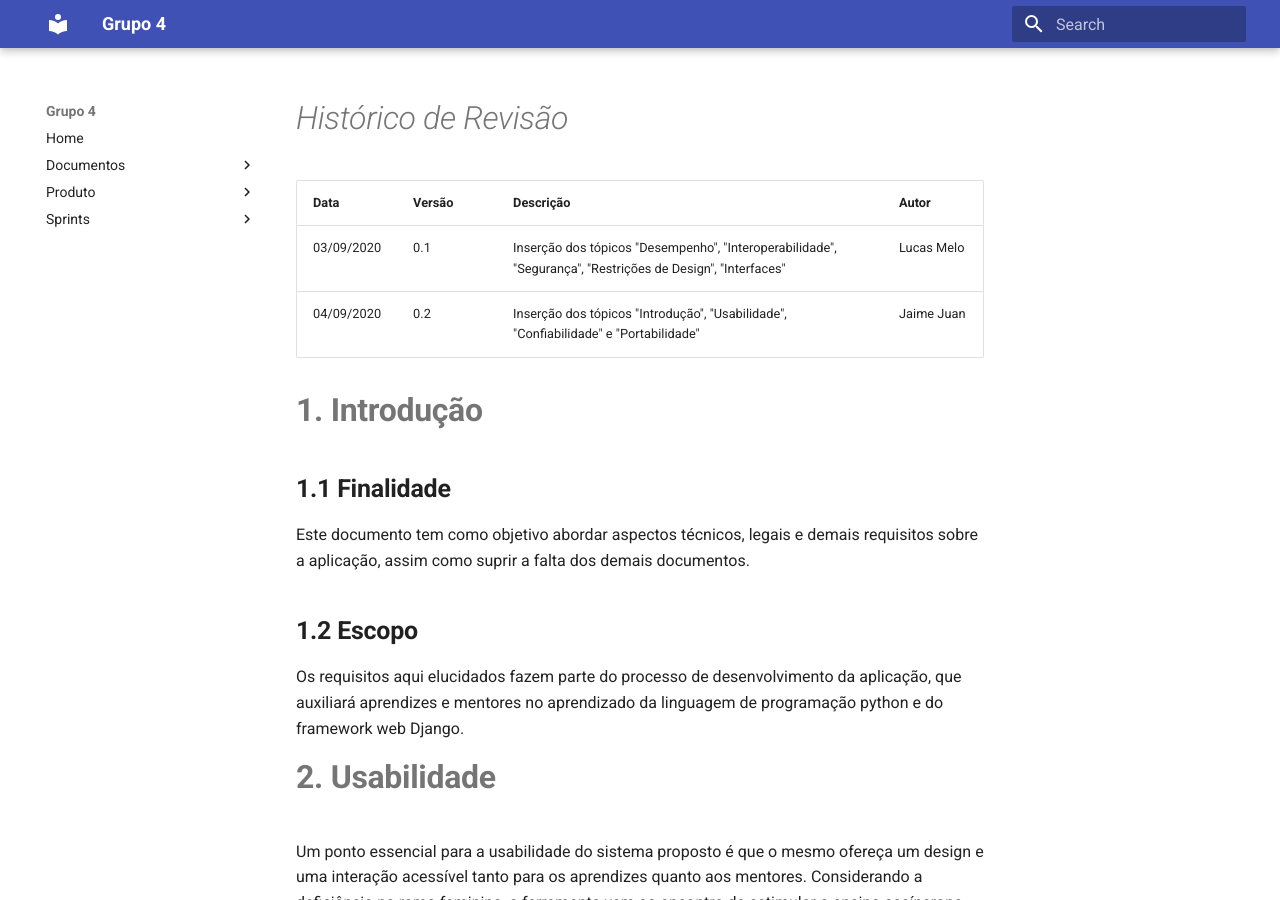
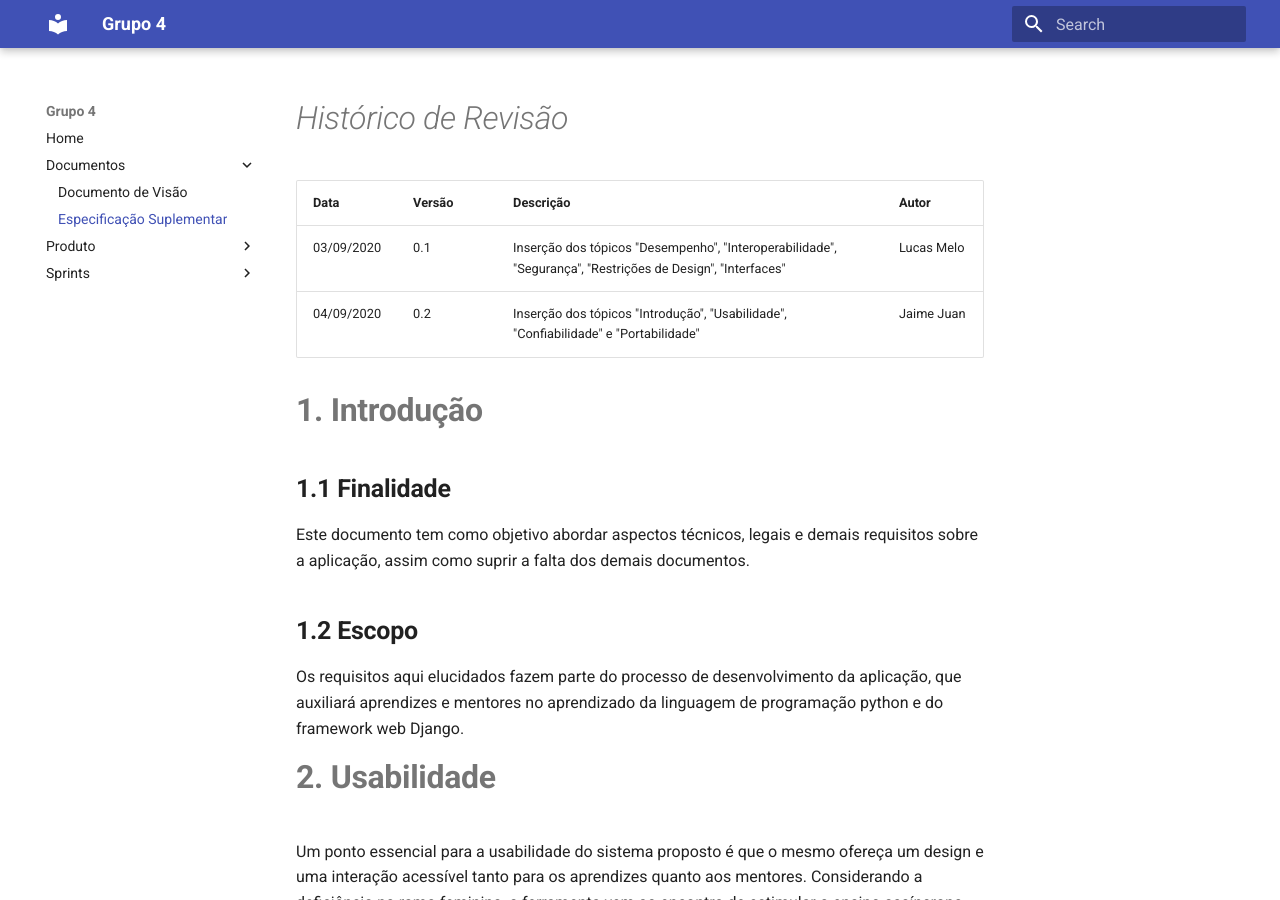
Before and after one commit to fga-eps-mds/2020.1-Minacademy-Wiki, an MkDocs documentation site: the page built from docs/documentos/doc_esp-suplementar.md, in a window 1280 px wide and 900 px high. Built offline with MkDocs 1.6.1 and Material for MkDocs 9.7.7, drawn with Linux system fonts in a browser that asks for light colours.

Commit message:
1- adicao do documento suplementar no mkdocs.yml

```diff
--- a/mkdocs.yml
+++ b/mkdocs.yml
@@ -7,6 +7,7 @@ nav:
     - Home: index.md
     - Documentos:
         - Documento de Visão: documentos/doc_visao.md
+        - Especificação Suplementar: documentos/doc_esp-suplementar.md
     - Produto:
         - Roadmaps: produto/roadmaps.md
         - Backlog do Produto: produto/product_backlog.md
```
